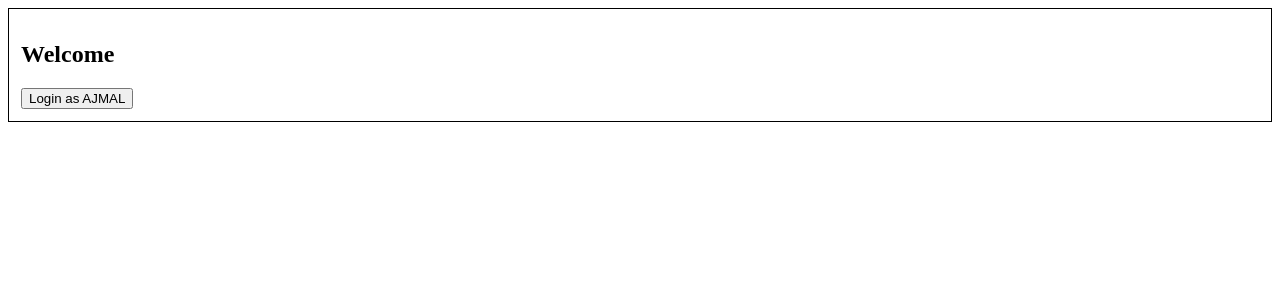
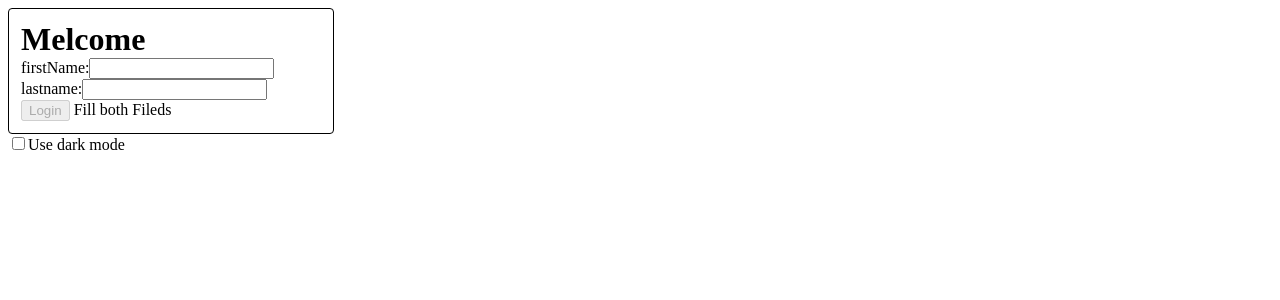
Before and after one commit to ajmal-m/React-interview-problems, a React (Vite) app: page / in a window 1280 px wide. Shown: the top 300 px of the page. Built offline with nearby package versions, Linux system fonts and the light colour scheme.

Commit message:
Use context challenge -2 added

```diff
--- a/src/App.tsx
+++ b/src/App.tsx
@@ -12,11 +12,11 @@
 // import  './components/theme-toggler/index.css';
 // import {ThemeToggler} from './components/theme-toggler/index'
 
-import {Sample, UserContextApp, Counter, Stopwatch, Form, CatFriends, StateComponent,  VideoPlayer, CounterButton, NameAgeForm} from './components/sample/index'
+import {Sample, UseContextChallengeTwo, Counter, Stopwatch, Form, CatFriends, StateComponent,  VideoPlayer, CounterButton, NameAgeForm} from './components/sample/index'
 
 function App() {
   return (
-      <UserContextApp/>
+      <UseContextChallengeTwo/>
   )
 }
 
--- a/src/components/sample/index.tsx
+++ b/src/components/sample/index.tsx
@@ -1,4 +1,4 @@
-import React, { createContext, memo, useActionState, useCallback, useContext, useEffect, useRef, useState } from "react";
+import React, { Children, createContext, memo, use, useActionState, useCallback, useContext, useEffect, useRef, useState } from "react";
 
 export const Sample = ()=> {
 
@@ -638,3 +638,103 @@ const Panel = ({title, children}) => {
         </div>
     </>
 }
+
+
+
+// Use context challenge-Two
+
+// Create Two context Theme and User
+const ThemeContextTwo = createContext(null);
+const UserContextTwo = createContext(null);
+
+// Create Two contxet provider component
+const ThemeContextTwoProvider = ({children}:any) => {
+    const [darkMode, setDarkMode] = useState(false);
+    return <ThemeContextTwo.Provider value={{darkMode, setDarkMode}}>
+        {children}
+    </ThemeContextTwo.Provider>
+};
+
+const UserContextTwoProvider = ({children}: any) => {
+    const [user, setUser] = useState({});
+    return <UserContextTwo.Provider value={{user, setUser}}>
+        {children}
+    </UserContextTwo.Provider>
+};
+
+
+export const UseContextChallengeTwo = () => {
+    return<>
+    <ThemeContextTwoProvider>
+        <UserContextTwoProvider>
+            <PanelTwo title={"Melcome"}>
+                <LoginFormTwo/>
+            </PanelTwo>
+            <ToggleTwo/>
+        </UserContextTwoProvider>
+    </ThemeContextTwoProvider>
+    </>
+};
+
+export const PanelTwo = ({ title, children }) => {
+    const {darkMode,setDarkMode } = useContext(ThemeContextTwo);
+    return <div style={{padding:'12px', border:'1px solid black', borderRadius:'4px', width:'300px', height:'100px', background: darkMode ? 'black' : 'white' , color:darkMode ? 'white' : 'black'}}>
+        <h1 style={{margin:'0px'}}>{title}</h1>
+        {children}
+    </div>
+};
+
+
+const LoginFormTwo = () => {
+    const {user, setUser} = useContext(UserContextTwo);
+    return <>
+    {
+        user.name ? (
+            <Greeting/>
+        ) : (
+           <LoginTwo />
+        )
+    }
+    </>
+};
+
+const Greeting = () => {
+    const {user, setUser} = useContext(UserContextTwo);
+    return <>
+        <p>You looged as {user.name}</p>
+    </>
+};
+
+
+const LoginTwo = () => {
+    const [firstName, setFirstName] = useState('');
+    const [lastName, setLastName] = useState('');
+    const {user, setUser} = useContext(UserContextTwo);
+
+    const isLoggable = firstName.trim() !== '' && lastName.trim() !== '' ;
+
+    const logIn = () => {
+        setUser({
+            name: firstName+' '+lastName
+        });
+    };
+
+    return <>
+         <div>
+           <label htmlFor="firstName">firstName:</label><input type="text" name="firstName" value={firstName} onChange={(e) => setFirstName(e.target.value)} id="firstname" />
+           <label htmlFor="firstName">lastname:</label><input type="text" value={lastName} name="lastName" onChange={(e) => setLastName(e.target.value)} id="lastname" />
+           <div>
+               <button disabled={!isLoggable} onClick={logIn}>Login</button> { !isLoggable && 'Fill both Fileds'}
+           </div>
+        </div>
+    </>
+}
+
+
+export const ToggleTwo = () => {
+    const {darkMode, setDarkMode} = useContext(ThemeContextTwo);
+    return <>
+        <input type="checkbox" name="theme" id="theme" value={darkMode} onChange={() => setDarkMode(d => !d)} />
+        Use dark mode
+    </>
+}
```
